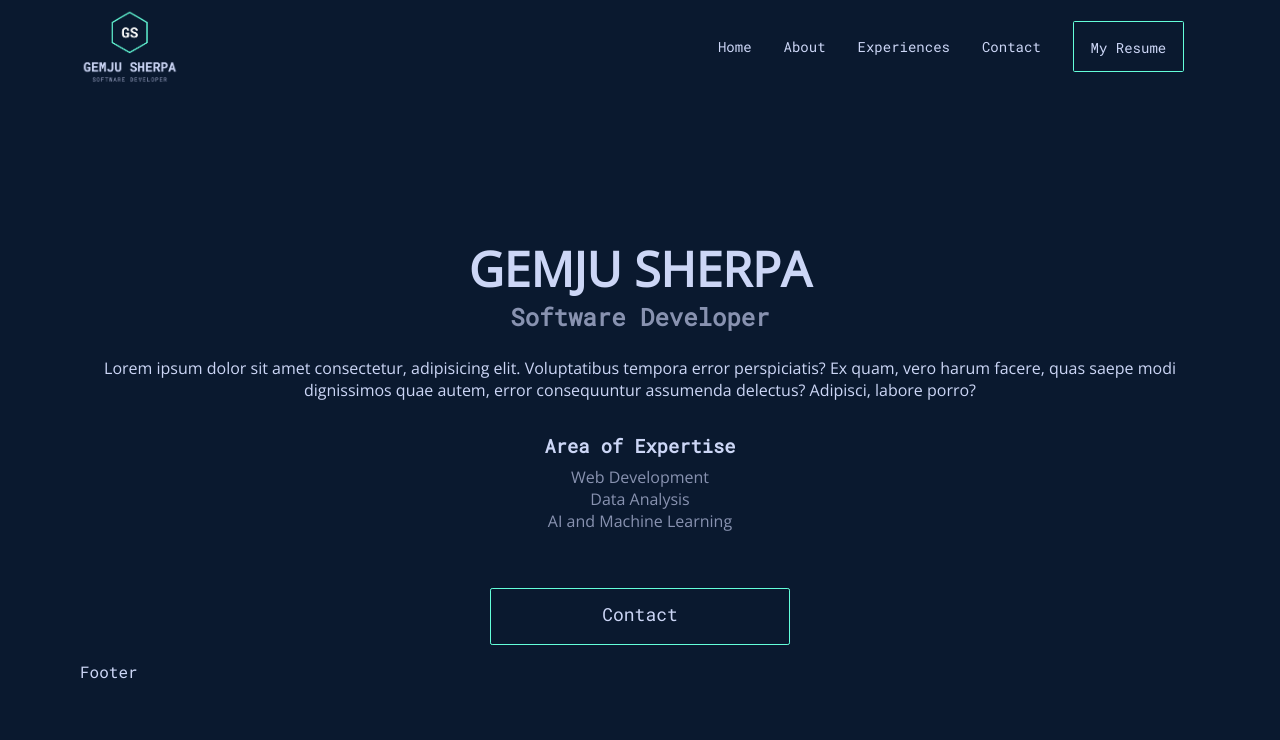
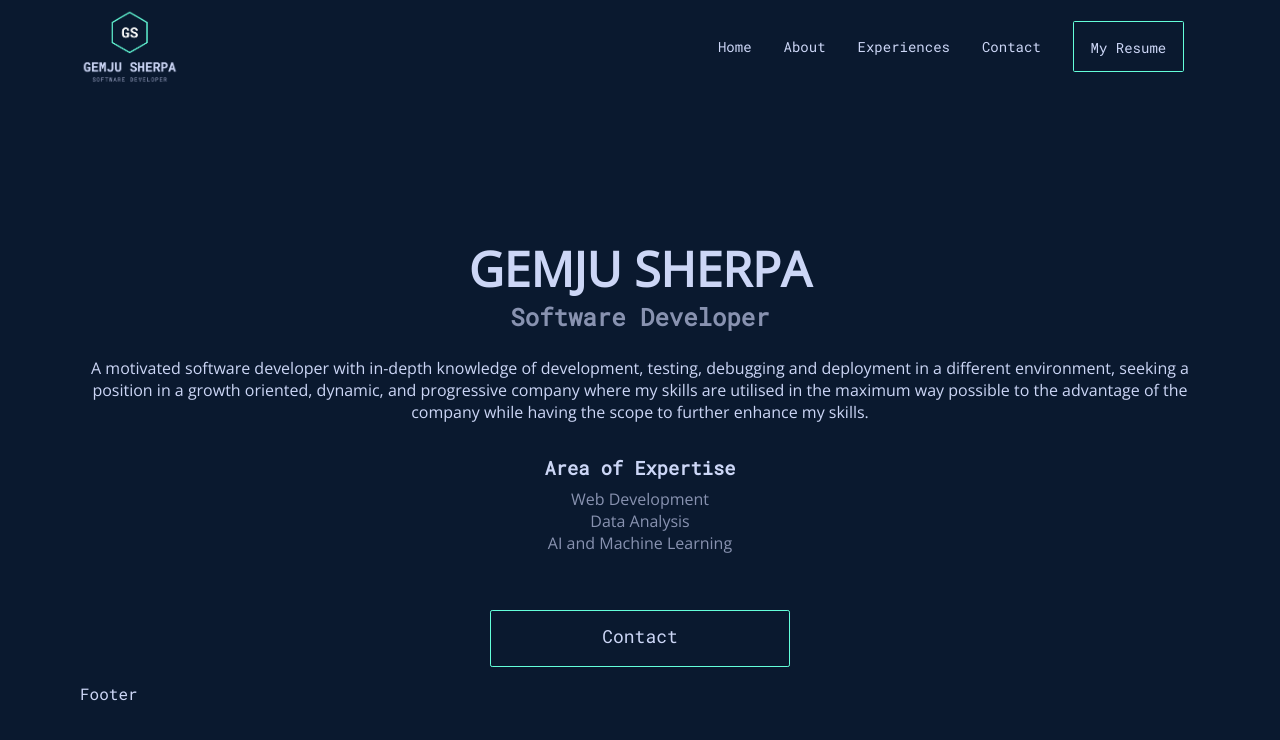
Before and after one commit to GemjuSherpa/my-portfolio, a React (Create React App) app: page / in a window 1280 px wide. Shown: the top 740 px of the page. Built offline with nearby package versions, Linux system fonts and the light colour scheme.

Commit message:
tag line updated

```diff
--- a/src/components/landing/Landing.js
+++ b/src/components/landing/Landing.js
@@ -13,7 +13,7 @@ const Landing = () => {
       </div>
 
       <div className="about">
-        <p>Lorem ipsum dolor sit amet consectetur, adipisicing elit. Voluptatibus tempora error perspiciatis? Ex quam, vero harum facere, quas saepe modi dignissimos quae autem, error consequuntur assumenda delectus? Adipisci, labore porro?</p>
+        <p>A motivated software developer with in-depth knowledge of development, testing, debugging and deployment in a different environment, seeking a position in a growth oriented, dynamic, and progressive company where my skills are utilised in the maximum way possible to the advantage of the company while having the scope to further enhance my skills.</p>
 
         <ul>
           <h3>Area of Expertise</h3>
```
